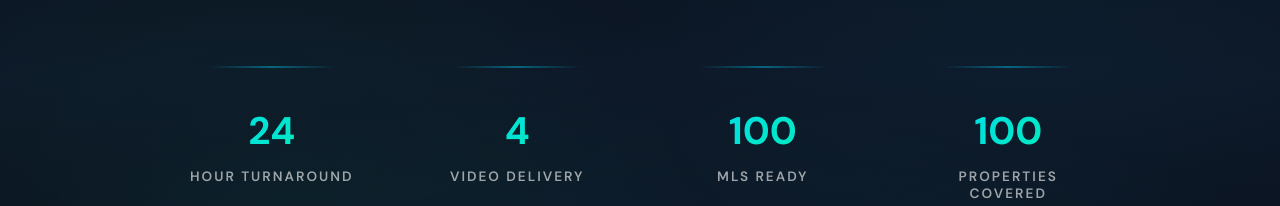
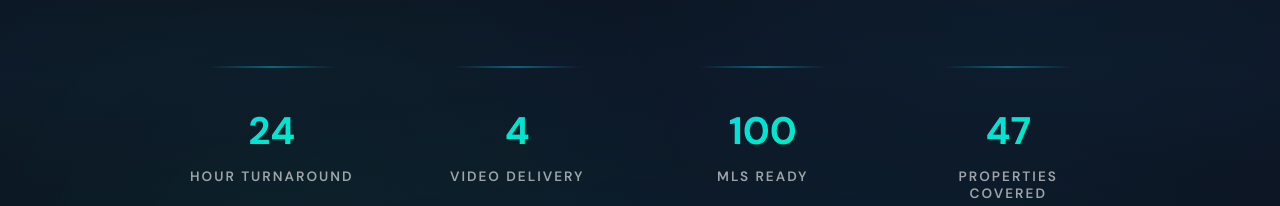
Before and after one commit to Aarz-aaryan/skyeye-drone-media, a React (Create React App) app: page / in a window 1280 px wide. Shown: the part 4775-4981 px from the top of the page. Built offline with nearby package versions, Linux system fonts and the light colour scheme.

Commit message:
fix: properties covered to 47

```diff
--- a/src/components/OurSuccess.js
+++ b/src/components/OurSuccess.js
@@ -104,7 +104,7 @@ const stats = [
   { number: '24', label: 'Hour Turnaround' },
   { number: '4K', label: 'Video Delivery', suffix: '' },
   { number: '100%', label: 'MLS Ready', suffix: '' },
-  { number: '100+', label: 'Properties Covered', suffix: '' },
+  { number: '47', label: 'Properties Covered' },
 ];
 
 const OurSuccess = () => {
```
